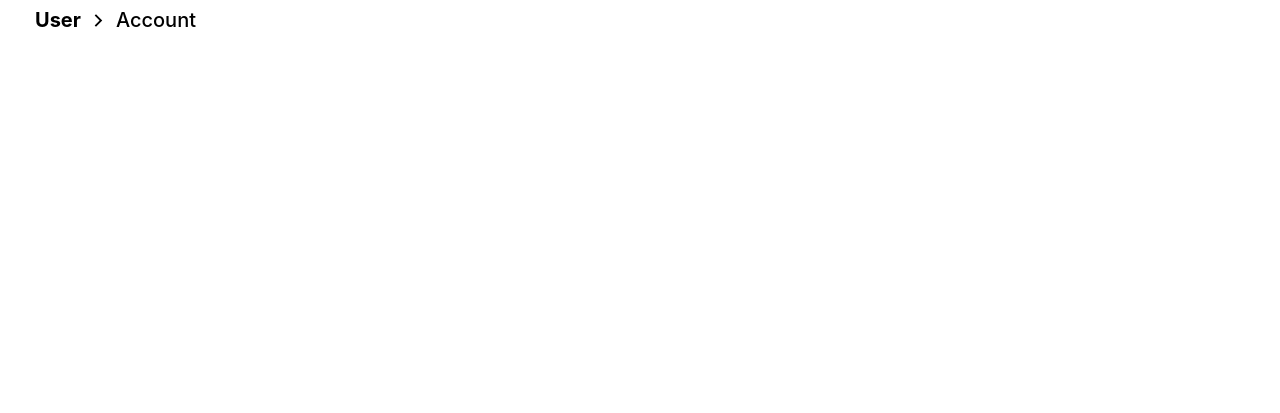
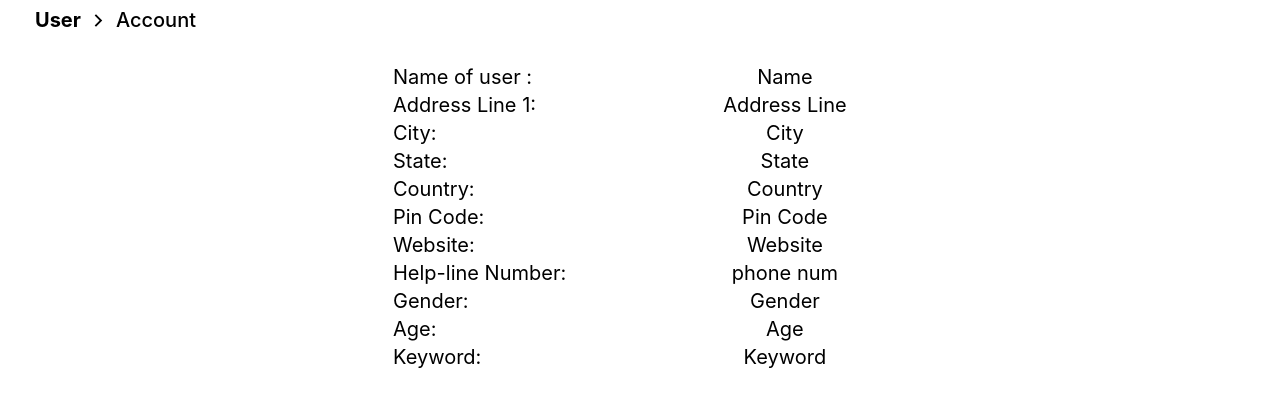
Before and after one commit to AvanishCodes/vconnect, a React (Create React App) app in the folder frontend/: page /userdetails in a window 1280 px wide. Shown: the part 509-922 px from the top of the page. Built offline with nearby package versions, Linux system fonts and the light colour scheme; sample sign-in values are in the browser's storage.

Commit message:
all page ui done

```diff
--- a/frontend/src/pages/Userdetails/Userdetails.js
+++ b/frontend/src/pages/Userdetails/Userdetails.js
@@ -15,10 +15,54 @@ function Userdetails() {
             <div className="track" >
                 User <ArrowForwardIosIcon /> <span>Account</span>
             </div>
-            <div className="lower_home">
+            <div className="field">
+                <table className="checktable">
+                    <tr className="rowt" >
+                        <td>Name of user :</td>
+                        <td className="field" >Name</td>
+                    </tr>
+                    <tr className="rowt" >
+                        <td>Address Line 1:</td>
+                        <td className="field" >Address Line </td>
+                    </tr>
+                    <tr className="rowt" >
+                        <td>City:</td>
+                        <td className="field" >City </td>
+                    </tr>
+                    <tr className="rowt" >
+                        <td>State:</td>
+                        <td className="field" >State</td>
+                    </tr>
+                    <tr className="rowt" >
+                        <td>Country:</td>
+                        <td className="field" >Country</td>
+                    </tr>
+                    <tr className="rowt" >
+                        <td>Pin Code:</td>
+                        <td className="field" >Pin Code</td>
+                    </tr>
+                    <tr className="rowt" >
+                        <td>Website:</td>
+                        <td className="field" >Website </td>
+                    </tr>
+                    <tr className="rowt" >
+                        <td>Help-line Number: </td>
+                        <td className="field" >phone num</td>
+                    </tr>
+                    <tr className="rowt" >
+                        <td>Gender: </td>
+                        <td className="field" > Gender  </td>
+                    </tr>
+                    <tr className="rowt" >
+                        <td>Age: </td>
+                        <td className="field" >Age</td>
+                    </tr>
+                    <tr className="rowt" >
+                        <td>Keyword: </td>
+                        <td className="field" >Keyword</td>
+                    </tr>
+                </table>
             </div>
-            <Button className="savebutton" variant="contained" >save changes</Button>
-            {/* <div className="footer"><Footer /></div> */}
             <Footer />
         </div>
     )
```
